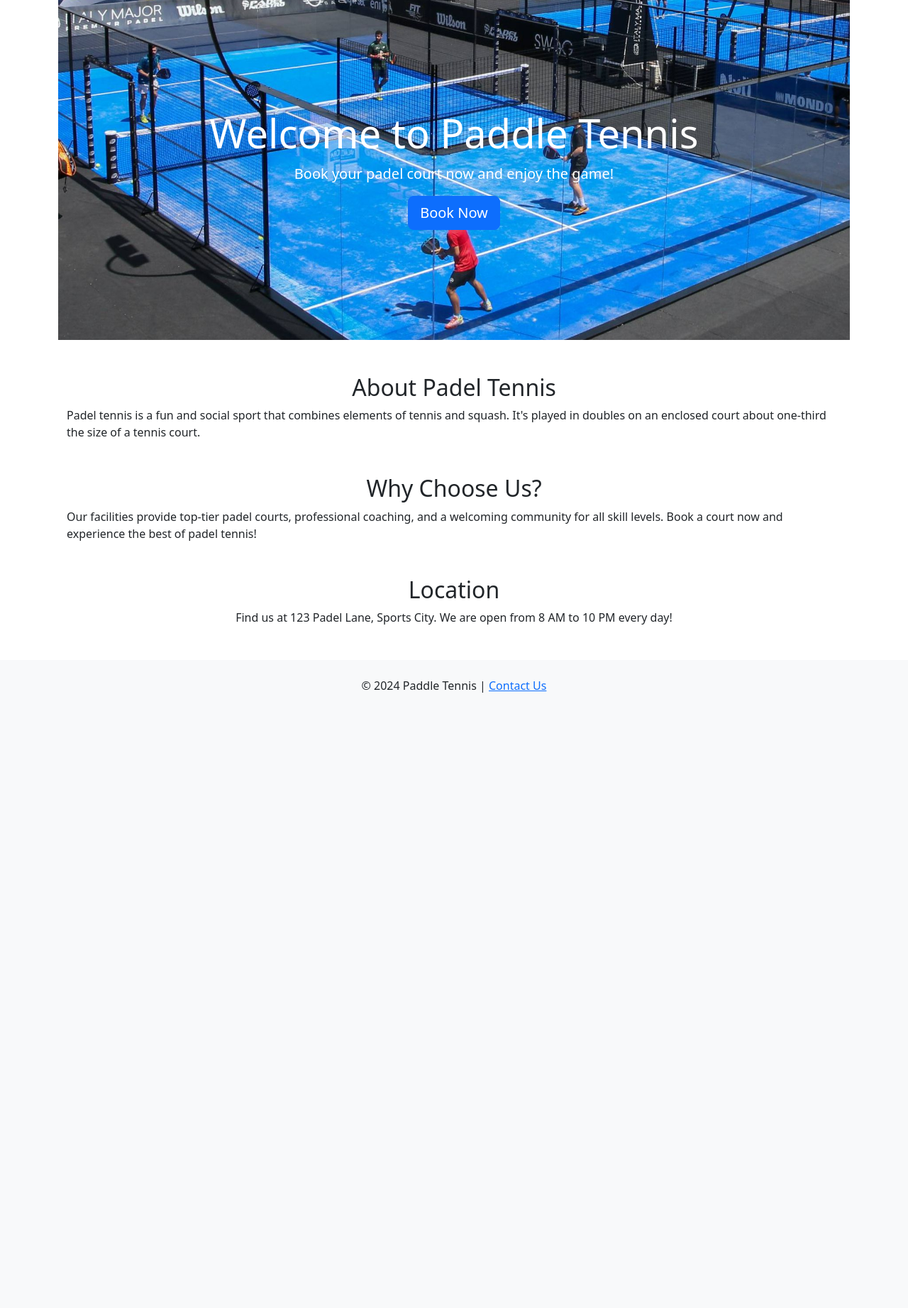
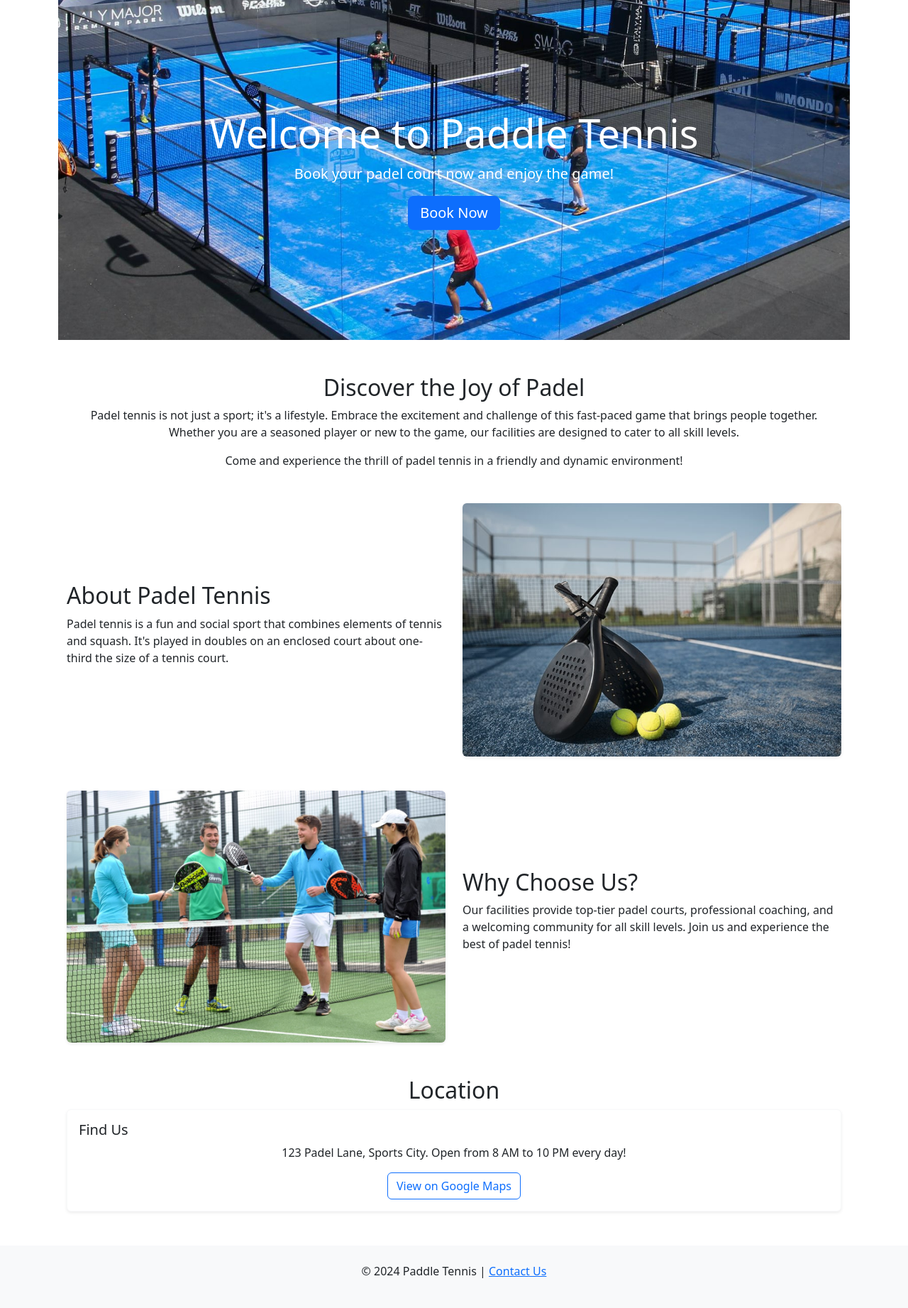
Before and after one commit to salestef/scheduling_app, a Symfony app: template app/templates/home.html.twig in a window 1280 px wide. Shown: the part 57-1900 px from the top of the page at 71% size. Before the commit the page ends 1033 px from the top, so only its background shows below. Run offline with Twig, Linux system fonts and the light colour scheme; the template is opened without the code that fills it, so the values that code supplies are empty; some libraries are stand-ins or nearby versions.

Commit message:
Home page design inital fix

```diff
--- a/app/templates/home.html.twig
+++ b/app/templates/home.html.twig
@@ -5,6 +5,7 @@
 {% block title %}Welcome to Paddle Tennis{% endblock %}
 
 {% block body %}
+    <!-- Jumbotron with call to action -->
     <div class="jumbotron text-center" style="background-image: url('{{ asset('img/padel3.jpg') }}'); background-size: cover; background-position: center; height: 60vh;">
         <div class="d-flex flex-column justify-content-center align-items-center h-100 text-white">
             <h1 class="display-4">Welcome to Paddle Tennis</h1>
@@ -13,20 +14,55 @@
         </div>
     </div>
 
+    <!-- Textual Section -->
+    <div class="container mt-5">
+        <section class="text-center my-5">
+            <h2>Discover the Joy of Padel</h2>
+            <p>Padel tennis is not just a sport; it's a lifestyle. Embrace the excitement and challenge of this fast-paced game that brings people together. Whether you are a seasoned player or new to the game, our facilities are designed to cater to all skill levels.</p>
+            <p>Come and experience the thrill of padel tennis in a friendly and dynamic environment!</p>
+        </section>
+    </div>
+
+    <!-- About Padel Tennis Section -->
     <div class="container mt-5">
         <section class="my-5">
-            <h2 class="text-center">About Padel Tennis</h2>
-            <p>Padel tennis is a fun and social sport that combines elements of tennis and squash. It's played in doubles on an enclosed court about one-third the size of a tennis court.</p>
+            <div class="row align-items-center">
+                <div class="col-md-6">
+                    <h2>About Padel Tennis</h2>
+                    <p>Padel tennis is a fun and social sport that combines elements of tennis and squash. It's played in doubles on an enclosed court about one-third the size of a tennis court.</p>
+                </div>
+                <div class="col-md-6">
+                    <img src="{{ asset('img/padel7.jpg') }}" alt="Padel court" class="img-fluid rounded shadow-sm">
+                </div>
+            </div>
         </section>
 
+        <!-- Why Choose Us Section -->
         <section class="my-5">
-            <h2 class="text-center">Why Choose Us?</h2>
-            <p>Our facilities provide top-tier padel courts, professional coaching, and a welcoming community for all skill levels. Book a court now and experience the best of padel tennis!</p>
+            <div class="row align-items-center">
+                <div class="col-md-6 order-md-2">
+                    <h2>Why Choose Us?</h2>
+                    <p>Our facilities provide top-tier padel courts, professional coaching, and a welcoming community for all skill levels. Join us and experience the best of padel tennis!</p>
+                </div>
+                <div class="col-md-6 order-md-1">
+                    <img src="{{ asset('img/padel9.jpg') }}" alt="Players on padel court" class="img-fluid rounded shadow-sm">
+                </div>
+            </div>
         </section>
 
+        <!-- Location Section -->
         <section class="my-5">
             <h2 class="text-center">Location</h2>
-            <p class="text-center">Find us at 123 Padel Lane, Sports City. We are open from 8 AM to 10 PM every day!</p>
+            <div class="card border-light shadow-sm">
+                <div class="card-body">
+                    <h5 class="card-title">Find Us</h5>
+                    <p class="text-center">123 Padel Lane, Sports City. Open from 8 AM to 10 PM every day!</p>
+                    <div class="text-center">
+                        <a href="https://www.google.com/maps?q=123+Padel+Lane,+Sports+City" target="_blank" class="btn btn-outline-primary">View on Google Maps</a>
+                    </div>
+                </div>
+            </div>
         </section>
     </div>
+
 {% endblock %}
```
Also changed, not shown: app/public/img/padel10.jpg (added), app/public/img/padel7.jpg (added), app/public/img/padel8.jpg (added), app/public/img/padel9.jpg (added).
